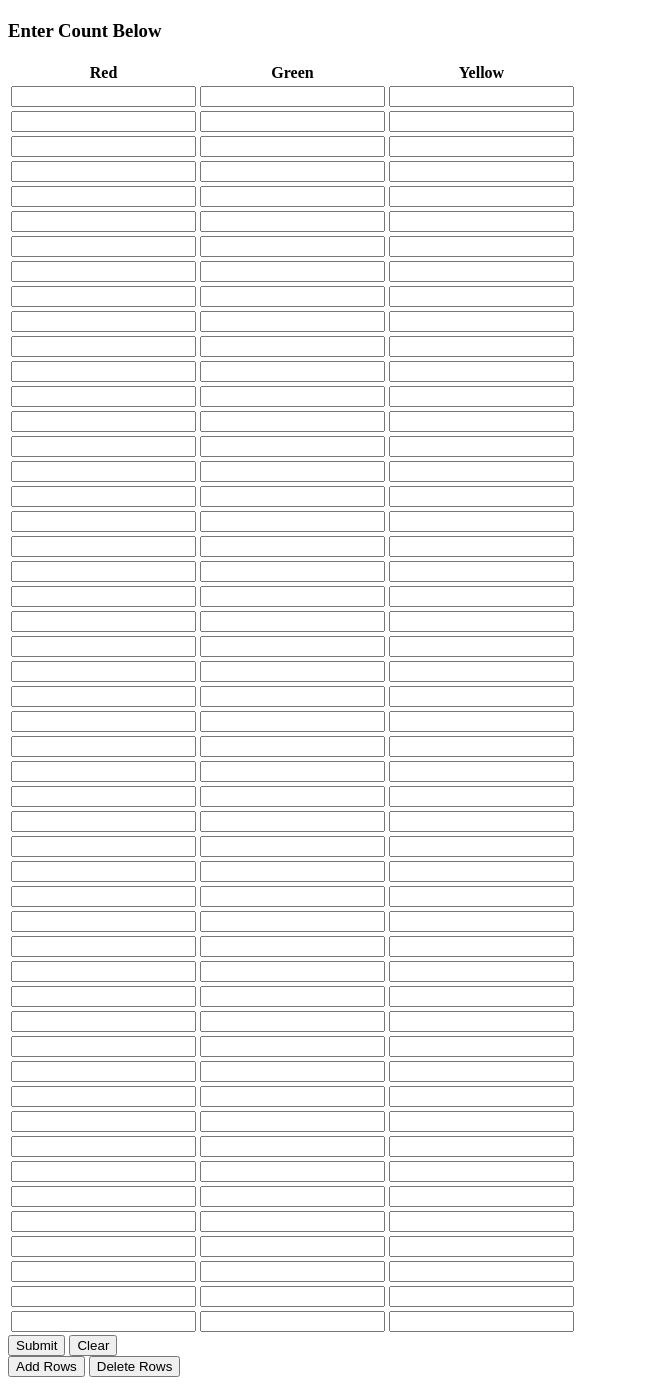
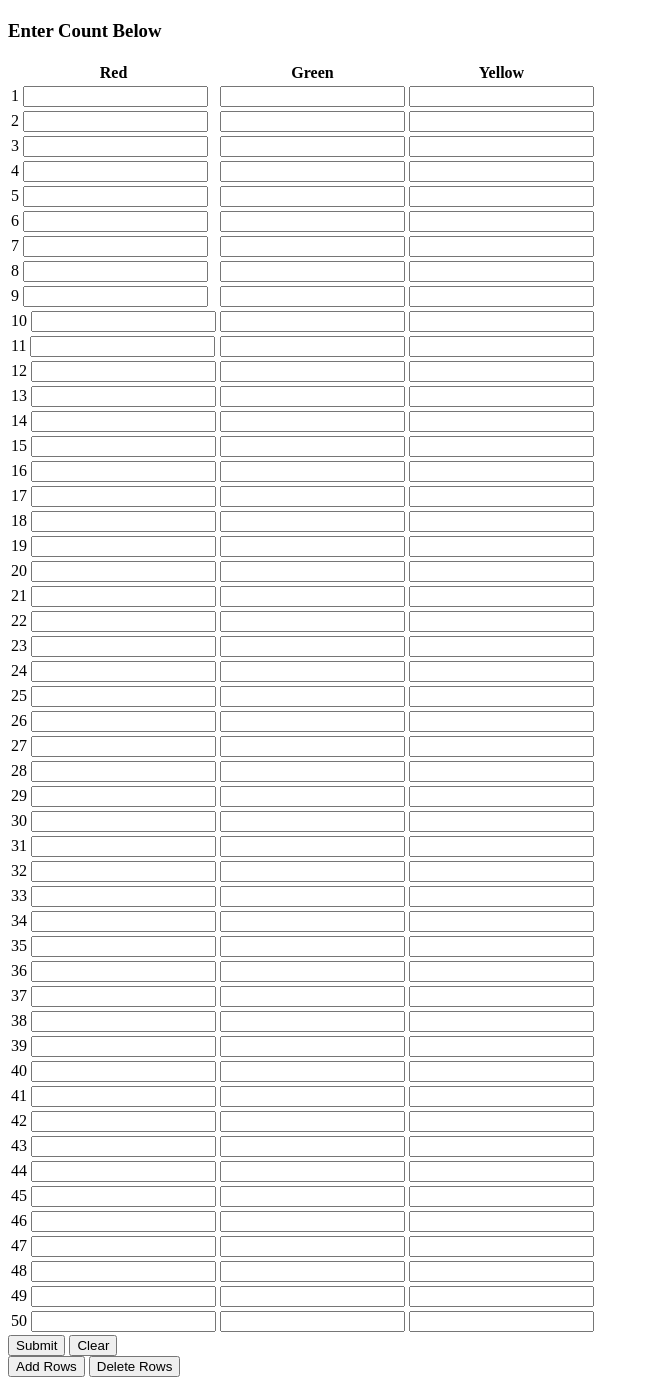
Before and after one commit to ankit-21/FISH-Testing-and-Nomenclature, a Flask app: template templates/table.html in a window 1280 px wide. Shown: the whole page, without its empty margins (0-649 px from the left). Run offline with Flask 2, Linux system fonts and the light colour scheme; the template is opened without the code that fills it, so the values that code supplies are empty; some libraries are stand-ins or nearby versions.

Commit message:
Update table.html

```diff
--- a/templates/table.html
+++ b/templates/table.html
@@ -17,56 +17,56 @@
         <tr><th>Red</th><th>Green</th><th>Yellow</th></tr>
       </thead>
       <tbody>
-        <tr><td><input name="r1c1" type="text"></td><td><input name="r1c2" type="text"></td><td><input name="r1c3" type="text"></td></tr>
-        <tr><td><input name="r2c1" type="text"></td><td><input name="r2c2" type="text"></td><td><input name="r2c3" type="text"></td></tr>
-        <tr><td><input name="r3c1" type="text"></td><td><input name="r3c2" type="text"></td><td><input name="r3c3" type="text"></td></tr>
-        <tr><td><input name="r4c1" type="text"></td><td><input name="r4c2" type="text"></td><td><input name="r4c3" type="text"></td></tr>
-        <tr><td><input name="r5c1" type="text"></td><td><input name="r5c2" type="text"></td><td><input name="r5c3" type="text"></td></tr>
-        <tr><td><input name="r6c1" type="text"></td><td><input name="r6c2" type="text"></td><td><input name="r6c3" type="text"></td></tr>
-        <tr><td><input name="r7c1" type="text"></td><td><input name="r7c2" type="text"></td><td><input name="r7c3" type="text"></td></tr>
-        <tr><td><input name="r8c1" type="text"></td><td><input name="r8c2" type="text"></td><td><input name="r8c3" type="text"></td></tr>
-        <tr><td><input name="r9c1" type="text"></td><td><input name="r9c2" type="text"></td><td><input name="r9c3" type="text"></td></tr>
-        <tr><td><input name="r10c1" type="text"></td><td><input name="r10c2" type="text"></td><td><input name="r10c3" type="text"></td></tr>
-        <tr><td><input name="r11c1" type="text"></td><td><input name="r11c2" type="text"></td><td><input name="r11c3" type="text"></td></tr>
-        <tr><td><input name="r12c1" type="text"></td><td><input name="r12c2" type="text"></td><td><input name="r12c3" type="text"></td></tr>
-        <tr><td><input name="r13c1" type="text"></td><td><input name="r13c2" type="text"></td><td><input name="r13c3" type="text"></td></tr>
-        <tr><td><input name="r14c1" type="text"></td><td><input name="r14c2" type="text"></td><td><input name="r14c3" type="text"></td></tr>
-        <tr><td><input name="r15c1" type="text"></td><td><input name="r15c2" type="text"></td><td><input name="r15c3" type="text"></td></tr>
-        <tr><td><input name="r16c1" type="text"></td><td><input name="r16c2" type="text"></td><td><input name="r16c3" type="text"></td></tr>
-        <tr><td><input name="r17c1" type="text"></td><td><input name="r17c2" type="text"></td><td><input name="r17c3" type="text"></td></tr>
-        <tr><td><input name="r18c1" type="text"></td><td><input name="r18c2" type="text"></td><td><input name="r18c3" type="text"></td></tr>
-        <tr><td><input name="r19c1" type="text"></td><td><input name="r19c2" type="text"></td><td><input name="r19c3" type="text"></td></tr>
-        <tr><td><input name="r20c1" type="text"></td><td><input name="r20c2" type="text"></td><td><input name="r20c3" type="text"></td></tr>
-        <tr><td><input name="r21c1" type="text"></td><td><input name="r21c2" type="text"></td><td><input name="r21c3" type="text"></td></tr>
-        <tr><td><input name="r22c1" type="text"></td><td><input name="r22c2" type="text"></td><td><input name="r22c3" type="text"></td></tr>
-        <tr><td><input name="r23c1" type="text"></td><td><input name="r23c2" type="text"></td><td><input name="r23c3" type="text"></td></tr>
-        <tr><td><input name="r24c1" type="text"></td><td><input name="r24c2" type="text"></td><td><input name="r24c3" type="text"></td></tr>
-        <tr><td><input name="r25c1" type="text"></td><td><input name="r25c2" type="text"></td><td><input name="r25c3" type="text"></td></tr>
-        <tr><td><input name="r26c1" type="text"></td><td><input name="r26c2" type="text"></td><td><input name="r26c3" type="text"></td></tr>
-        <tr><td><input name="r27c1" type="text"></td><td><input name="r27c2" type="text"></td><td><input name="r27c3" type="text"></td></tr>
-        <tr><td><input name="r28c1" type="text"></td><td><input name="r28c2" type="text"></td><td><input name="r28c3" type="text"></td></tr>
-        <tr><td><input name="r29c1" type="text"></td><td><input name="r29c2" type="text"></td><td><input name="r29c3" type="text"></td></tr>
-        <tr><td><input name="r30c1" type="text"></td><td><input name="r30c2" type="text"></td><td><input name="r30c3" type="text"></td></tr>
-        <tr><td><input name="r31c1" type="text"></td><td><input name="r31c2" type="text"></td><td><input name="r31c3" type="text"></td></tr>
-        <tr><td><input name="r32c1" type="text"></td><td><input name="r32c2" type="text"></td><td><input name="r32c3" type="text"></td></tr>
-        <tr><td><input name="r33c1" type="text"></td><td><input name="r33c2" type="text"></td><td><input name="r33c3" type="text"></td></tr>
-        <tr><td><input name="r34c1" type="text"></td><td><input name="r34c2" type="text"></td><td><input name="r34c3" type="text"></td></tr>
-        <tr><td><input name="r35c1" type="text"></td><td><input name="r35c2" type="text"></td><td><input name="r35c3" type="text"></td></tr>
-        <tr><td><input name="r36c1" type="text"></td><td><input name="r36c2" type="text"></td><td><input name="r36c3" type="text"></td></tr>
-        <tr><td><input name="r37c1" type="text"></td><td><input name="r37c2" type="text"></td><td><input name="r37c3" type="text"></td></tr>
-        <tr><td><input name="r38c1" type="text"></td><td><input name="r38c2" type="text"></td><td><input name="r38c3" type="text"></td></tr>
-        <tr><td><input name="r39c1" type="text"></td><td><input name="r39c2" type="text"></td><td><input name="r39c3" type="text"></td></tr>
-        <tr><td><input name="r40c1" type="text"></td><td><input name="r40c2" type="text"></td><td><input name="r40c3" type="text"></td></tr>
-        <tr><td><input name="r41c1" type="text"></td><td><input name="r41c2" type="text"></td><td><input name="r41c3" type="text"></td></tr>
-        <tr><td><input name="r42c1" type="text"></td><td><input name="r42c2" type="text"></td><td><input name="r42c3" type="text"></td></tr>
-        <tr><td><input name="r43c1" type="text"></td><td><input name="r43c2" type="text"></td><td><input name="r43c3" type="text"></td></tr>
-        <tr><td><input name="r44c1" type="text"></td><td><input name="r44c2" type="text"></td><td><input name="r44c3" type="text"></td></tr>
-        <tr><td><input name="r45c1" type="text"></td><td><input name="r45c2" type="text"></td><td><input name="r45c3" type="text"></td></tr>
-        <tr><td><input name="r46c1" type="text"></td><td><input name="r46c2" type="text"></td><td><input name="r46c3" type="text"></td></tr>
-        <tr><td><input name="r47c1" type="text"></td><td><input name="r47c2" type="text"></td><td><input name="r47c3" type="text"></td></tr>
-        <tr><td><input name="r48c1" type="text"></td><td><input name="r48c2" type="text"></td><td><input name="r48c3" type="text"></td></tr>
-        <tr><td><input name="r49c1" type="text"></td><td><input name="r49c2" type="text"></td><td><input name="r49c3" type="text"></td></tr>
-        <tr><td><input name="r50c1" type="text"></td><td><input name="r50c2" type="text"></td><td><input name="r50c3" type="text"></td></tr>
+        <tr><td>1 <input name="r1c1" type="text"></td><td><input name="r1c2" type="text"></td><td><input name="r1c3" type="text"></td></tr>
+        <tr><td>2 <input name="r2c1" type="text"></td><td><input name="r2c2" type="text"></td><td><input name="r2c3" type="text"></td></tr>
+        <tr><td>3 <input name="r3c1" type="text"></td><td><input name="r3c2" type="text"></td><td><input name="r3c3" type="text"></td></tr>
+        <tr><td>4 <input name="r4c1" type="text"></td><td><input name="r4c2" type="text"></td><td><input name="r4c3" type="text"></td></tr>
+        <tr><td>5 <input name="r5c1" type="text"></td><td><input name="r5c2" type="text"></td><td><input name="r5c3" type="text"></td></tr>
+        <tr><td>6 <input name="r6c1" type="text"></td><td><input name="r6c2" type="text"></td><td><input name="r6c3" type="text"></td></tr>
+        <tr><td>7 <input name="r7c1" type="text"></td><td><input name="r7c2" type="text"></td><td><input name="r7c3" type="text"></td></tr>
+        <tr><td>8 <input name="r8c1" type="text"></td><td><input name="r8c2" type="text"></td><td><input name="r8c3" type="text"></td></tr>
+        <tr><td>9 <input name="r9c1" type="text"></td><td><input name="r9c2" type="text"></td><td><input name="r9c3" type="text"></td></tr>
+        <tr><td>10 <input name="r10c1" type="text"></td><td><input name="r10c2" type="text"></td><td><input name="r10c3" type="text"></td></tr>
+        <tr><td>11 <input name="r11c1" type="text"></td><td><input name="r11c2" type="text"></td><td><input name="r11c3" type="text"></td></tr>
+        <tr><td>12 <input name="r12c1" type="text"></td><td><input name="r12c2" type="text"></td><td><input name="r12c3" type="text"></td></tr>
+        <tr><td>13 <input name="r13c1" type="text"></td><td><input name="r13c2" type="text"></td><td><input name="r13c3" type="text"></td></tr>
+        <tr><td>14 <input name="r14c1" type="text"></td><td><input name="r14c2" type="text"></td><td><input name="r14c3" type="text"></td></tr>
+        <tr><td>15 <input name="r15c1" type="text"></td><td><input name="r15c2" type="text"></td><td><input name="r15c3" type="text"></td></tr>
+        <tr><td>16 <input name="r16c1" type="text"></td><td><input name="r16c2" type="text"></td><td><input name="r16c3" type="text"></td></tr>
+        <tr><td>17 <input name="r17c1" type="text"></td><td><input name="r17c2" type="text"></td><td><input name="r17c3" type="text"></td></tr>
+        <tr><td>18 <input name="r18c1" type="text"></td><td><input name="r18c2" type="text"></td><td><input name="r18c3" type="text"></td></tr>
+        <tr><td>19 <input name="r19c1" type="text"></td><td><input name="r19c2" type="text"></td><td><input name="r19c3" type="text"></td></tr>
+        <tr><td>20 <input name="r20c1" type="text"></td><td><input name="r20c2" type="text"></td><td><input name="r20c3" type="text"></td></tr>
+        <tr><td>21 <input name="r21c1" type="text"></td><td><input name="r21c2" type="text"></td><td><input name="r21c3" type="text"></td></tr>
+        <tr><td>22 <input name="r22c1" type="text"></td><td><input name="r22c2" type="text"></td><td><input name="r22c3" type="text"></td></tr>
+        <tr><td>23 <input name="r23c1" type="text"></td><td><input name="r23c2" type="text"></td><td><input name="r23c3" type="text"></td></tr>
+        <tr><td>24 <input name="r24c1" type="text"></td><td><input name="r24c2" type="text"></td><td><input name="r24c3" type="text"></td></tr>
+        <tr><td>25 <input name="r25c1" type="text"></td><td><input name="r25c2" type="text"></td><td><input name="r25c3" type="text"></td></tr>
+        <tr><td>26 <input name="r26c1" type="text"></td><td><input name="r26c2" type="text"></td><td><input name="r26c3" type="text"></td></tr>
+        <tr><td>27 <input name="r27c1" type="text"></td><td><input name="r27c2" type="text"></td><td><input name="r27c3" type="text"></td></tr>
+        <tr><td>28 <input name="r28c1" type="text"></td><td><input name="r28c2" type="text"></td><td><input name="r28c3" type="text"></td></tr>
+        <tr><td>29 <input name="r29c1" type="text"></td><td><input name="r29c2" type="text"></td><td><input name="r29c3" type="text"></td></tr>
+        <tr><td>30 <input name="r30c1" type="text"></td><td><input name="r30c2" type="text"></td><td><input name="r30c3" type="text"></td></tr>
+        <tr><td>31 <input name="r31c1" type="text"></td><td><input name="r31c2" type="text"></td><td><input name="r31c3" type="text"></td></tr>
+        <tr><td>32 <input name="r32c1" type="text"></td><td><input name="r32c2" type="text"></td><td><input name="r32c3" type="text"></td></tr>
+        <tr><td>33 <input name="r33c1" type="text"></td><td><input name="r33c2" type="text"></td><td><input name="r33c3" type="text"></td></tr>
+        <tr><td>34 <input name="r34c1" type="text"></td><td><input name="r34c2" type="text"></td><td><input name="r34c3" type="text"></td></tr>
+        <tr><td>35 <input name="r35c1" type="text"></td><td><input name="r35c2" type="text"></td><td><input name="r35c3" type="text"></td></tr>
+        <tr><td>36 <input name="r36c1" type="text"></td><td><input name="r36c2" type="text"></td><td><input name="r36c3" type="text"></td></tr>
+        <tr><td>37 <input name="r37c1" type="text"></td><td><input name="r37c2" type="text"></td><td><input name="r37c3" type="text"></td></tr>
+        <tr><td>38 <input name="r38c1" type="text"></td><td><input name="r38c2" type="text"></td><td><input name="r38c3" type="text"></td></tr>
+        <tr><td>39 <input name="r39c1" type="text"></td><td><input name="r39c2" type="text"></td><td><input name="r39c3" type="text"></td></tr>
+        <tr><td>40 <input name="r40c1" type="text"></td><td><input name="r40c2" type="text"></td><td><input name="r40c3" type="text"></td></tr>
+        <tr><td>41 <input name="r41c1" type="text"></td><td><input name="r41c2" type="text"></td><td><input name="r41c3" type="text"></td></tr>
+        <tr><td>42 <input name="r42c1" type="text"></td><td><input name="r42c2" type="text"></td><td><input name="r42c3" type="text"></td></tr>
+        <tr><td>43 <input name="r43c1" type="text"></td><td><input name="r43c2" type="text"></td><td><input name="r43c3" type="text"></td></tr>
+        <tr><td>44 <input name="r44c1" type="text"></td><td><input name="r44c2" type="text"></td><td><input name="r44c3" type="text"></td></tr>
+        <tr><td>45 <input name="r45c1" type="text"></td><td><input name="r45c2" type="text"></td><td><input name="r45c3" type="text"></td></tr>
+        <tr><td>46 <input name="r46c1" type="text"></td><td><input name="r46c2" type="text"></td><td><input name="r46c3" type="text"></td></tr>
+        <tr><td>47 <input name="r47c1" type="text"></td><td><input name="r47c2" type="text"></td><td><input name="r47c3" type="text"></td></tr>
+        <tr><td>48 <input name="r48c1" type="text"></td><td><input name="r48c2" type="text"></td><td><input name="r48c3" type="text"></td></tr>
+        <tr><td>49 <input name="r49c1" type="text"></td><td><input name="r49c2" type="text"></td><td><input name="r49c3" type="text"></td></tr>
+        <tr><td>50 <input name="r50c1" type="text"></td><td><input name="r50c2" type="text"></td><td><input name="r50c3" type="text"></td></tr>
       </tbody>
     </table>
         <button type="submit" id="submit_rows">Submit</button>
```
